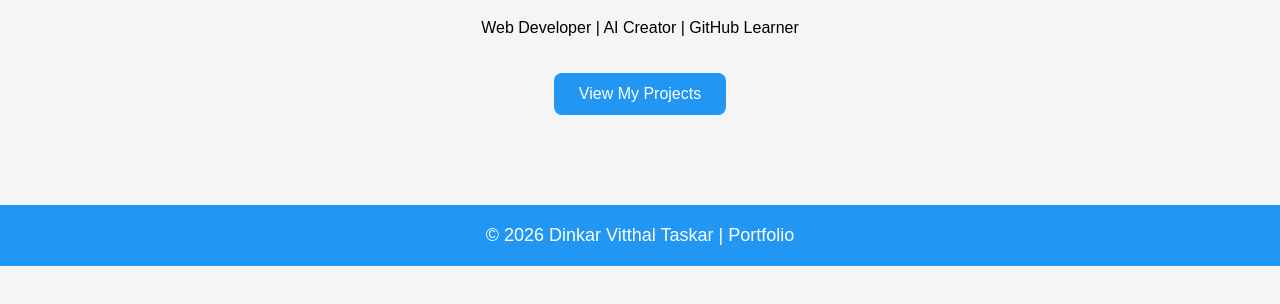
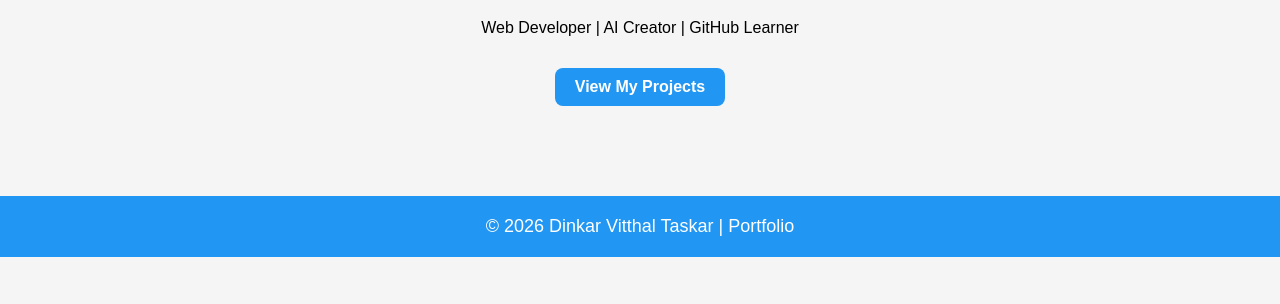
Before and after one commit to dinkartaskar/portfolio, a plain HTML site: page index.html in a window 1280 px wide. Shown: the part 342-646 px from the top of the page. Drawn offline with Linux system fonts and the light colour scheme.

Commit message:
Add button styles to style.css

```diff
--- a/style.css
+++ b/style.css
@@ -68,3 +68,17 @@ footer{
     border-radius:15px;
     box-shadow:0 0 10px rgba(0,0,0,.2);
 }
+.btn{
+    display:inline-block;
+    margin-top:15px;
+    padding:10px 20px;
+    background:#2196F3;
+    color:white;
+    text-decoration:none;
+    border-radius:8px;
+    font-weight:bold;
+}
+
+.btn:hover{
+    background:#1976D2;
+    }
```
